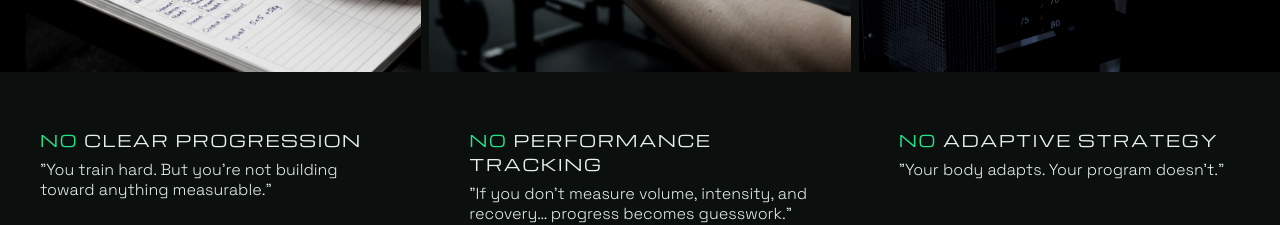
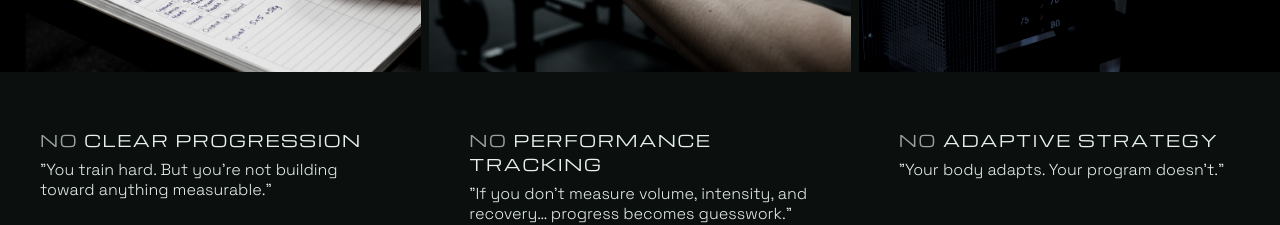
Before and after one commit to wcossior/fitness-web, a React (Vite) app: page / in a window 1280 px wide. Shown: the part 1340-1565 px from the top of the page. Built offline with nearby package versions, Linux system fonts and the light colour scheme.

Commit message:
title problemcard changed

```diff
--- a/src/components/UserProblem/ProblemCard.tsx
+++ b/src/components/UserProblem/ProblemCard.tsx
@@ -19,7 +19,7 @@ export const ProblemCard = ({ title, description, image, className }: articlePro
             </div>
             <div className="p-6 lg:p-10">
                 <h3 className={`font-heading uppercase tracking-widest text-sm sm:text-base text-text-primary mb-2`}>
-                    <span className="text-primary">No </span>
+                    <span className="text-text-primary/65">No </span>
                     <span className="text-text-primary">{title}</span>
                 </h3>
                 <p className="font-body font-light text-sm sm:text-base text-text-primary leading-tight">
```
